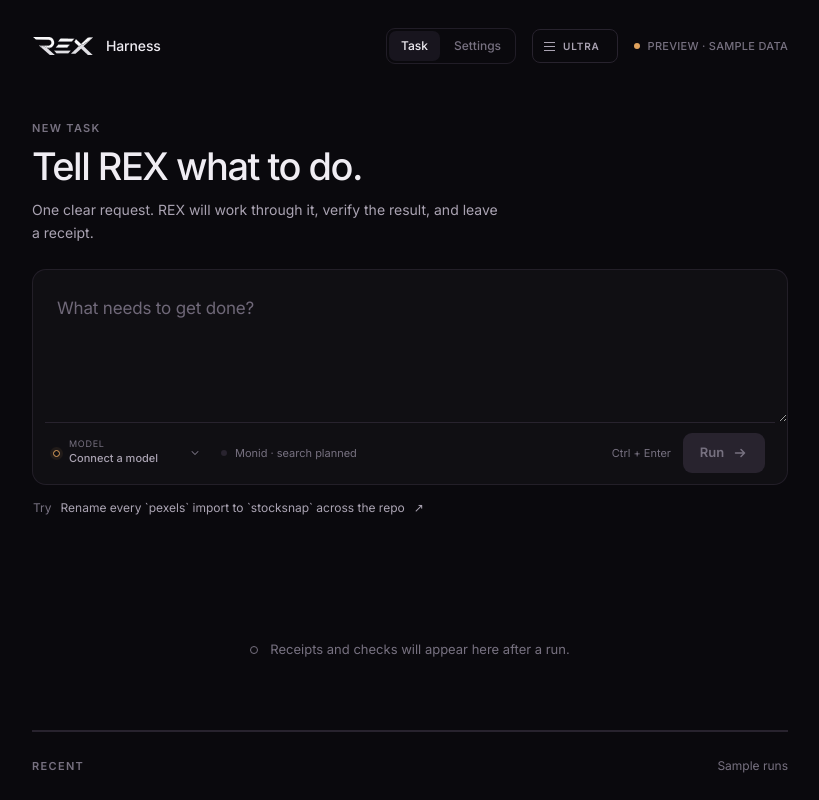
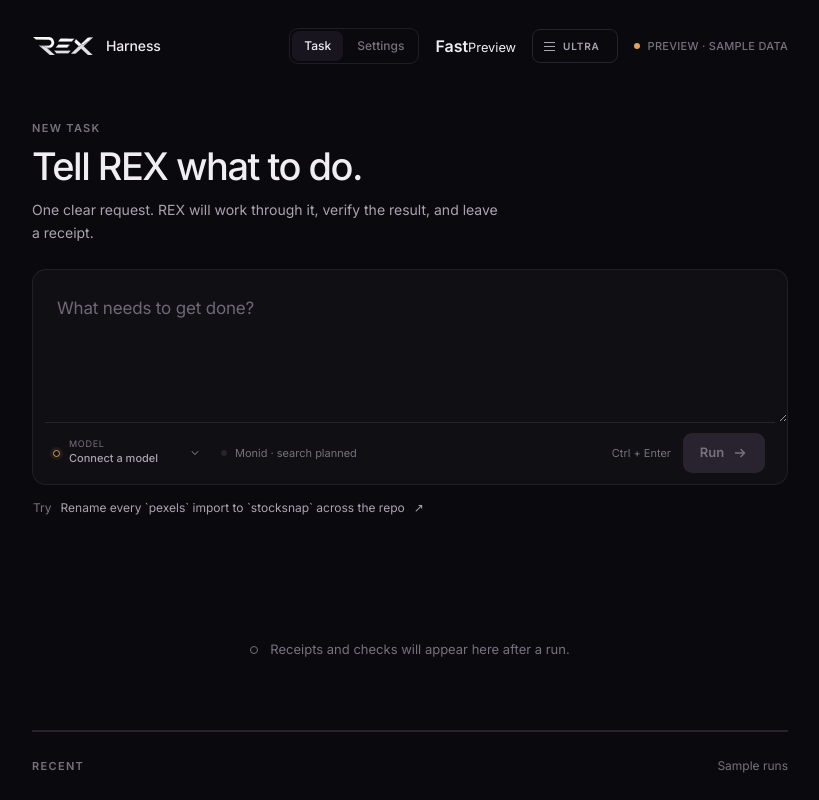
Before and after one commit to REX-codebase/rex-mcp, a React (Vite) app: page / in a window 1280 px wide. Shown: the top 800 px of the page, without its empty margins (230-1049 px from the left). Built offline with nearby package versions, Linux system fonts and the light colour scheme; the HTML template or start-up script is replaced by a standard one.

Commit message:
Add animated Fast Mode preview

```diff
--- a/src/components/TopBar.tsx
+++ b/src/components/TopBar.tsx
@@ -1,6 +1,6 @@
 import rexLogo from "../assets/rex-logo.svg";
 
-export function TopBar({ view, onView, ultra, onUltra }: { view: "task" | "settings"; onView: (v: "task" | "settings") => void; ultra: boolean; onUltra: () => void }) {
+export function TopBar({ view, onView, ultra, onUltra, fast, onFast }: { view: "task" | "settings"; onView: (v: "task" | "settings") => void; ultra: boolean; onUltra: () => void; fast: boolean; onFast: () => void }) {
   return (
     <header className="top-shell mx-auto flex w-full max-w-[820px] items-center justify-between px-5 py-5 sm:px-8 sm:py-7">
       <div className="brand-lockup flex min-w-0 items-center gap-3">
@@ -12,6 +12,10 @@
           <button type="button" aria-current={view === "task" ? "page" : undefined} className={view === "task" ? "is-current" : ""} onClick={() => onView("task")}>Task</button>
           <button type="button" aria-current={view === "settings" ? "page" : undefined} className={view === "settings" ? "is-current" : ""} onClick={() => onView("settings")}>Settings</button>
         </nav>
+        <button type="button" className={`fast-control ${fast ? "is-on" : ""}`} aria-pressed={fast} aria-label={`${fast ? "Turn off" : "Preview"} Fast mode`} onClick={onFast}>
+          <span className="fast-glyph" aria-hidden="true"><i /><i /><i /><i /><i /></span>
+          <span className="fast-copy"><b>Fast</b><small>Preview</small></span>
+        </button>
         <button type="button" className={`ultra-control ${ultra ? "is-on" : ""}`} aria-pressed={ultra} aria-label={`${ultra ? "Turn off" : "Preview"} Ultra mode`} onClick={onUltra}>
           <span className="ultra-glyph" aria-hidden="true"><i /><i /><i /></span>
           <span className="ultra-label">Ultra</span>
```
